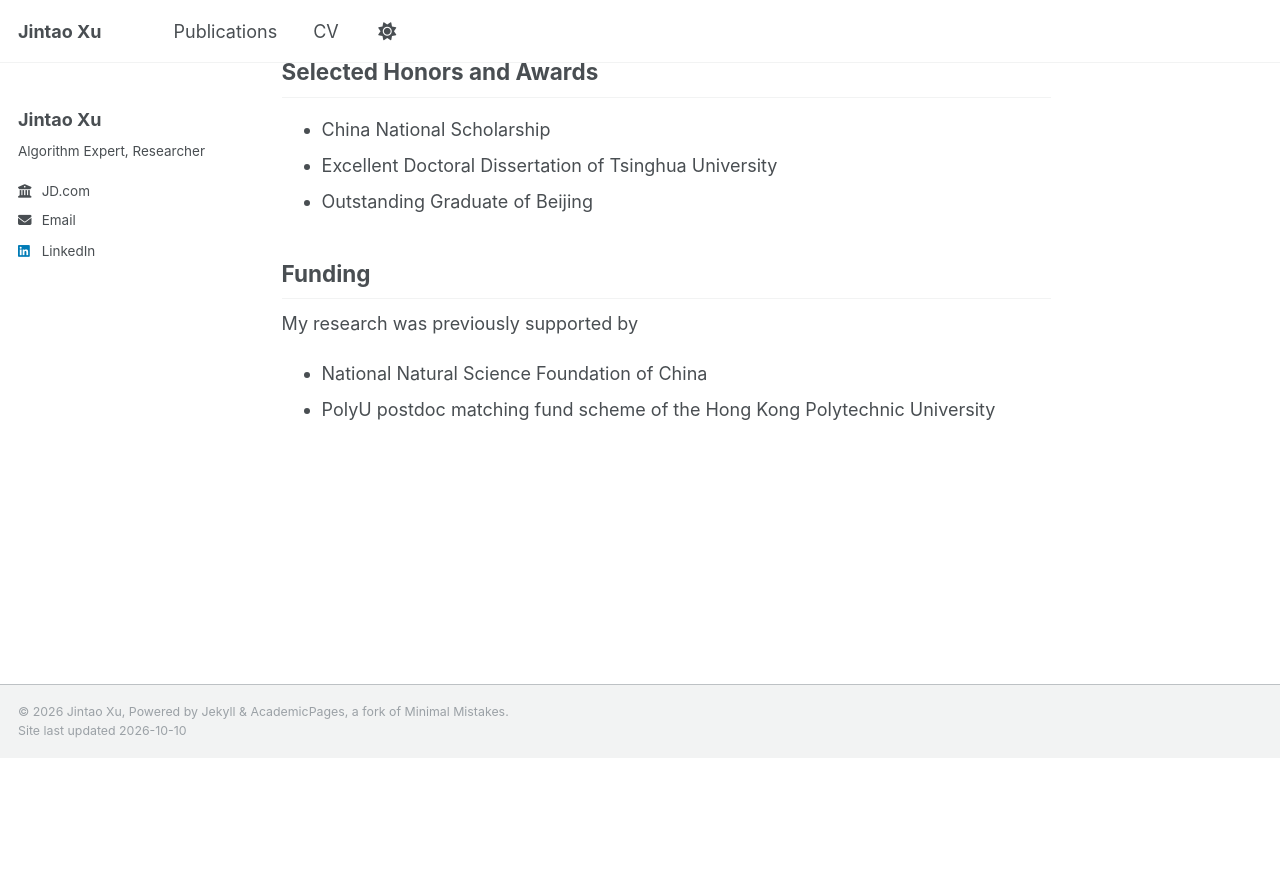
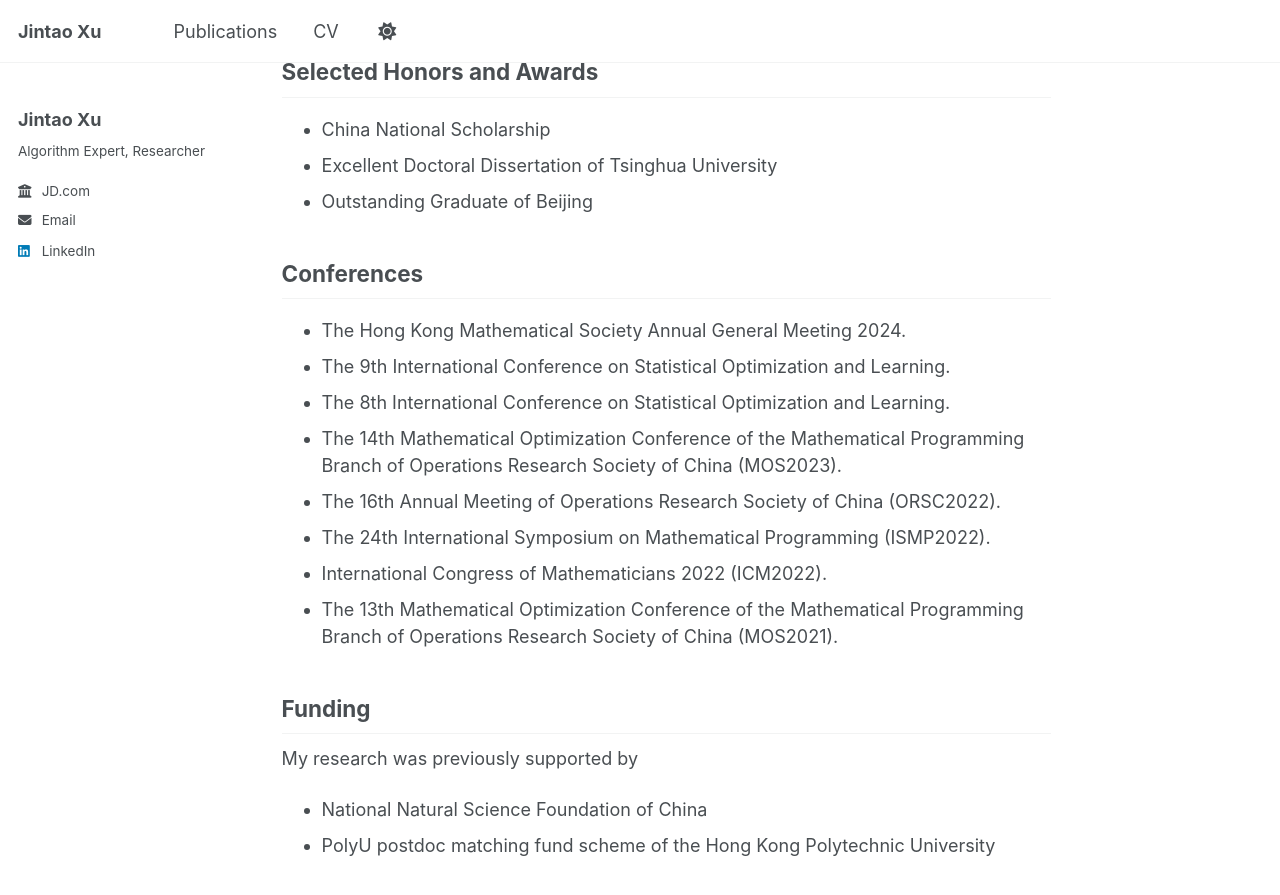
Before and after one commit to JintaoXuMath/JintaoXuMath.github.io, a Jekyll site: the page built from _pages/cv.md, in a window 1280 px wide and 900 px high, scrolled down 2287 px. Shown: the top 895 px of the window. Built offline with Jekyll 4.4.1, drawn with Linux system fonts in a browser that asks for light colours; before the commit the page ends 3046 px from its top, so only the background shows below that.

Commit message:
Add conferences section to CV
Added a list of conferences attended.

```diff
--- a/_pages/cv.md
+++ b/_pages/cv.md
@@ -65,6 +65,16 @@ Supervised by [Prof. Wenxun Xing](https://math.tsinghua.edu.cn/mathen/info/1312/
 - Excellent Doctoral Dissertation of Tsinghua University
 - Outstanding Graduate of Beijing
 
+## Conferences
+
+- The Hong Kong Mathematical Society Annual General Meeting 2024.
+- The 9th International Conference on Statistical Optimization and Learning.
+- The 8th International Conference on Statistical Optimization and Learning.
+- The 14th Mathematical Optimization Conference of the Mathematical Programming Branch of Operations Research Society of China (MOS2023).
+- The 16th Annual Meeting of Operations Research Society of China (ORSC2022).
+- The 24th International Symposium on Mathematical Programming (ISMP2022).
+- International Congress of Mathematicians 2022 (ICM2022).
+- The 13th Mathematical Optimization Conference of the Mathematical Programming Branch of Operations Research Society of China (MOS2021).
 
 ## Funding
 My research was previously supported by
```
